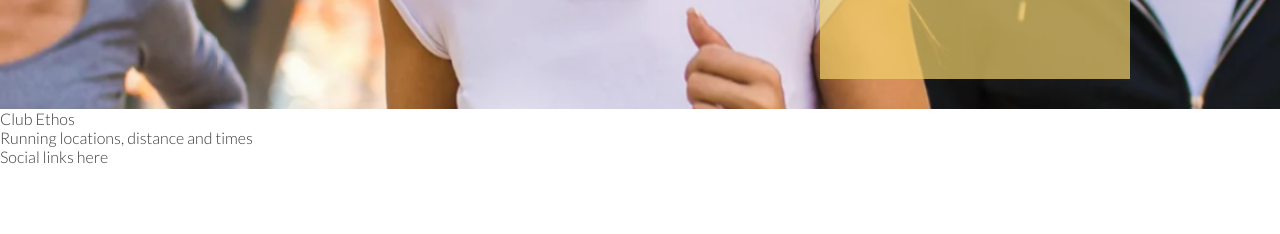
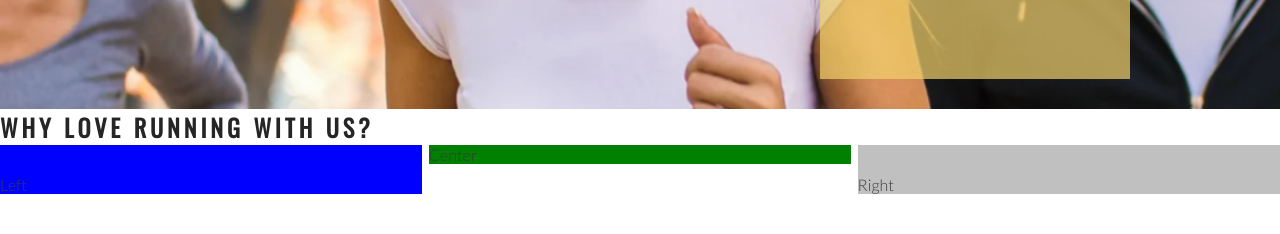
Before and after one commit to Ry-F3/Love-Running, a plain HTML site: page index.html in a window 1280 px wide. Shown: the part 566-800 px from the top of the page. Drawn offline with nearby package versions, Linux system fonts and the light colour scheme.

Commit message:
add club ethos and main structure

```diff
--- a/assets/css/style.css
+++ b/assets/css/style.css
@@ -24,6 +24,7 @@ h1, h2 {
 #logo {
     float: left;
     font-size: 280%;
+    margin-left: 30px;
 }
 
 #menu {
@@ -110,3 +111,29 @@ h1, h2 {
 
     position: absolute;
 }
+
+/* club ethos */
+
+#club-ethos {
+   height: 600px
+}
+
+#left-about {
+    padding-top: 30px;
+    width: 33%;
+    float: left;
+    background-color: blue;
+}
+
+#right-about {
+    padding-top: 30px;
+    width: 33%;
+    float: right;
+    background-color: silver;
+}
+
+#center-about {
+    width: 33%;
+    margin: 0 auto;
+    background-color: green;
+}
--- a/index.html
+++ b/index.html
@@ -38,8 +38,11 @@
             <h3>Dublin Docklands & Phoenix Park</h3>
         </div>
     </section>
-    <section>
-        Club Ethos
+    <section id="club-ethos">
+        <h1>Why Love Running With Us?</h1>
+        <div id="left-about">Left</div>
+        <div id="right-about">Right</div>
+        <div id="center-about">Center</div>
     </section>
     <section>
         Running locations, distance and times
```
